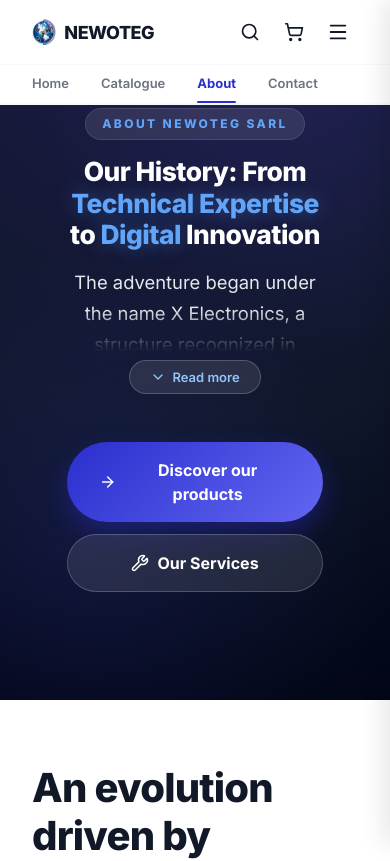
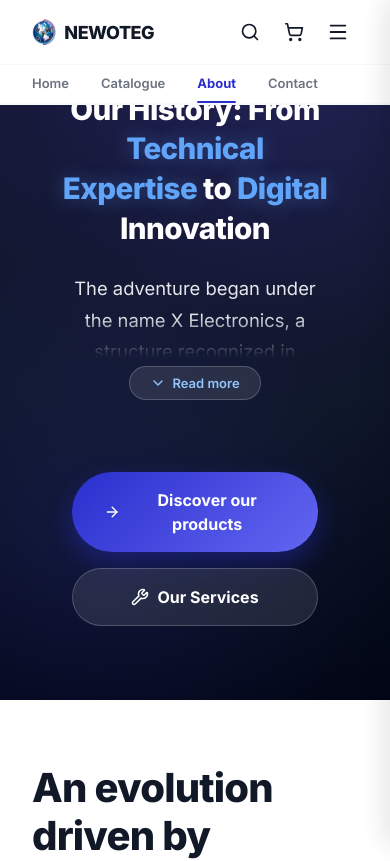
Before and after one commit to Ampere-Donald/Final-ecomerce-project, a React (Vite) app in the folder Font-end/: page /about in a window 390 px wide. Shown: the top 861 px of the page. Built offline with nearby package versions, Linux system fonts and the light colour scheme; no server answers.

Commit message:
fix(auth): redirect to home page after successful signup
style(about): optimize mobile layout spacing

```diff
--- a/Font-end/src/pages/About/About.scss
+++ b/Font-end/src/pages/About/About.scss
@@ -91,10 +91,10 @@
         animation: fadeInUP 0.8s ease backwards;
 
         @media (max-width: $breakpoint-md) {
-            padding: 170px 0 110px;
+            padding: 180px 0 110px;
         }
         @media (max-width: $breakpoint-sm) {
-            padding: 200px 15px 120px;
+            padding: 250px 15px 100px; // Significantly increased top padding to avoid header clash
         }
     }
 
@@ -145,9 +145,9 @@
         }
 
         @media (max-width: $breakpoint-sm) {
-            font-size: 1.65rem;
-            line-height: 1.2;
-            margin-bottom: $spacing-md;
+            font-size: 1.85rem; // Slightly larger for impact
+            line-height: 1.35; // Better breathability
+            margin-bottom: $spacing-lg; // More space before text
             padding: 0 10px;
         }
     }
@@ -239,8 +239,10 @@
         @media (max-width: $breakpoint-sm) {
             flex-direction: column;
             align-items: stretch;
-            gap: $spacing-sm;
-            padding: 0 15px;
+            gap: $spacing-md; // Increased gap between buttons for better touch targets
+            padding: 0 20px;
+            margin-top: $spacing-lg; // Space above buttons
+            margin-bottom: $spacing-xl; // Space below buttons
         }
 
         .btn {
--- a/Font-end/src/pages/Auth/Signup.jsx
+++ b/Font-end/src/pages/Auth/Signup.jsx
@@ -44,7 +44,7 @@
         typeClient: form.typeClient,
         motDePasse: form.motDePasse,
       });
-      navigate(`/verify-otp?email=${encodeURIComponent(form.email)}`);
+      navigate('/');
     } catch (err) {
       const status = err.response?.status;
       const data = err.response?.data;
```
